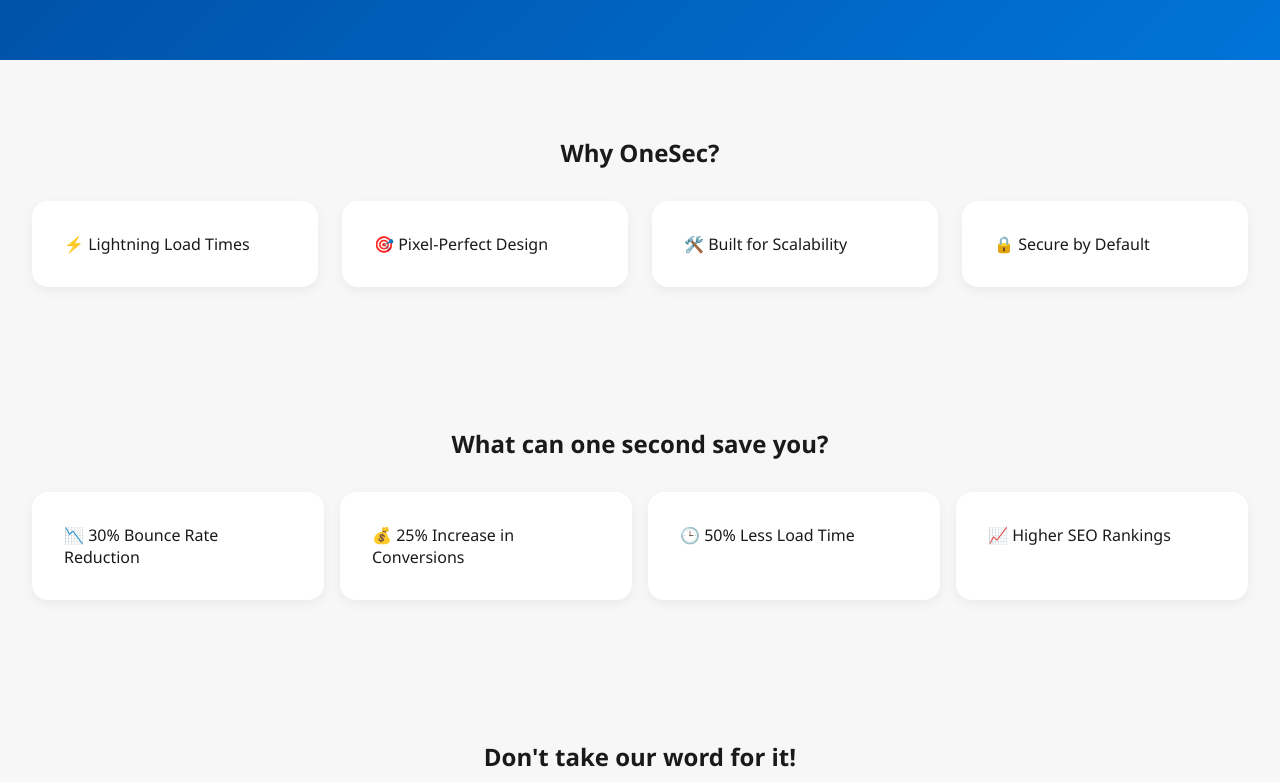
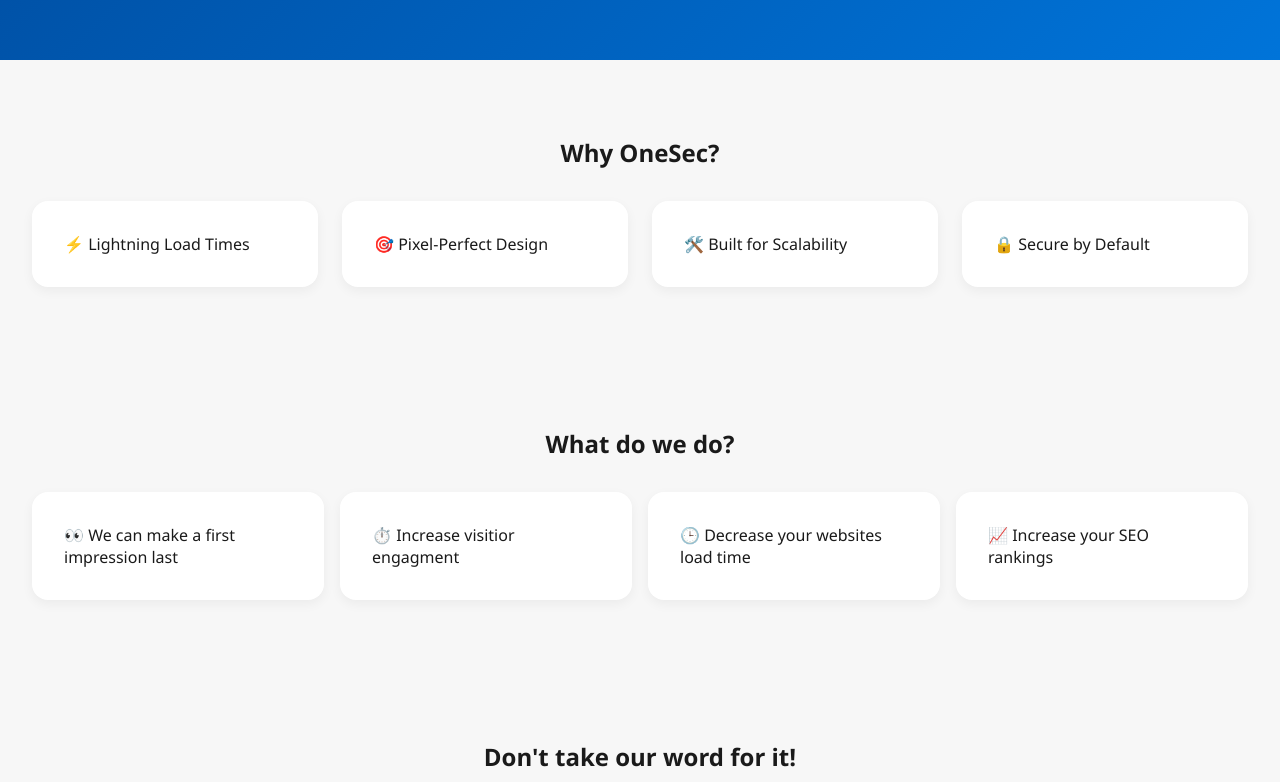
Before and after one commit to onesecdesign/onesecdesign.github.io, a plain HTML site: page index.html in a window 1280 px wide. Shown: the part 405-1187 px from the top of the page. Drawn offline with Linux system fonts and the light colour scheme.

Commit message:
Update index.html

```diff
--- a/index.html
+++ b/index.html
@@ -40,12 +40,12 @@
 	</section>
 
 	<section class="performance">
-	    <h2>What can one second save you?</h2>
+	    <h2>What do we do?</h2>
 	    <div class="performance-grid">
-	    	<div class="feature-card">📉 30% Bounce Rate Reduction</div>
-	    	<div class="feature-card">💰 25% Increase in Conversions</div>
-	    	<div class="feature-card">🕒 50% Less Load Time</div>
-	    	<div class="feature-card">📈 Higher SEO Rankings</div>
+	    	<div class="feature-card">👀 We can make a first impression last</div>
+	    	<div class="feature-card">⏱️ Increase visitior engagment</div>
+	    	<div class="feature-card">🕒 Decrease your websites load time</div>
+	    	<div class="feature-card">📈 Increase your SEO rankings</div>
 	    </div>
 	</section>
 
```
